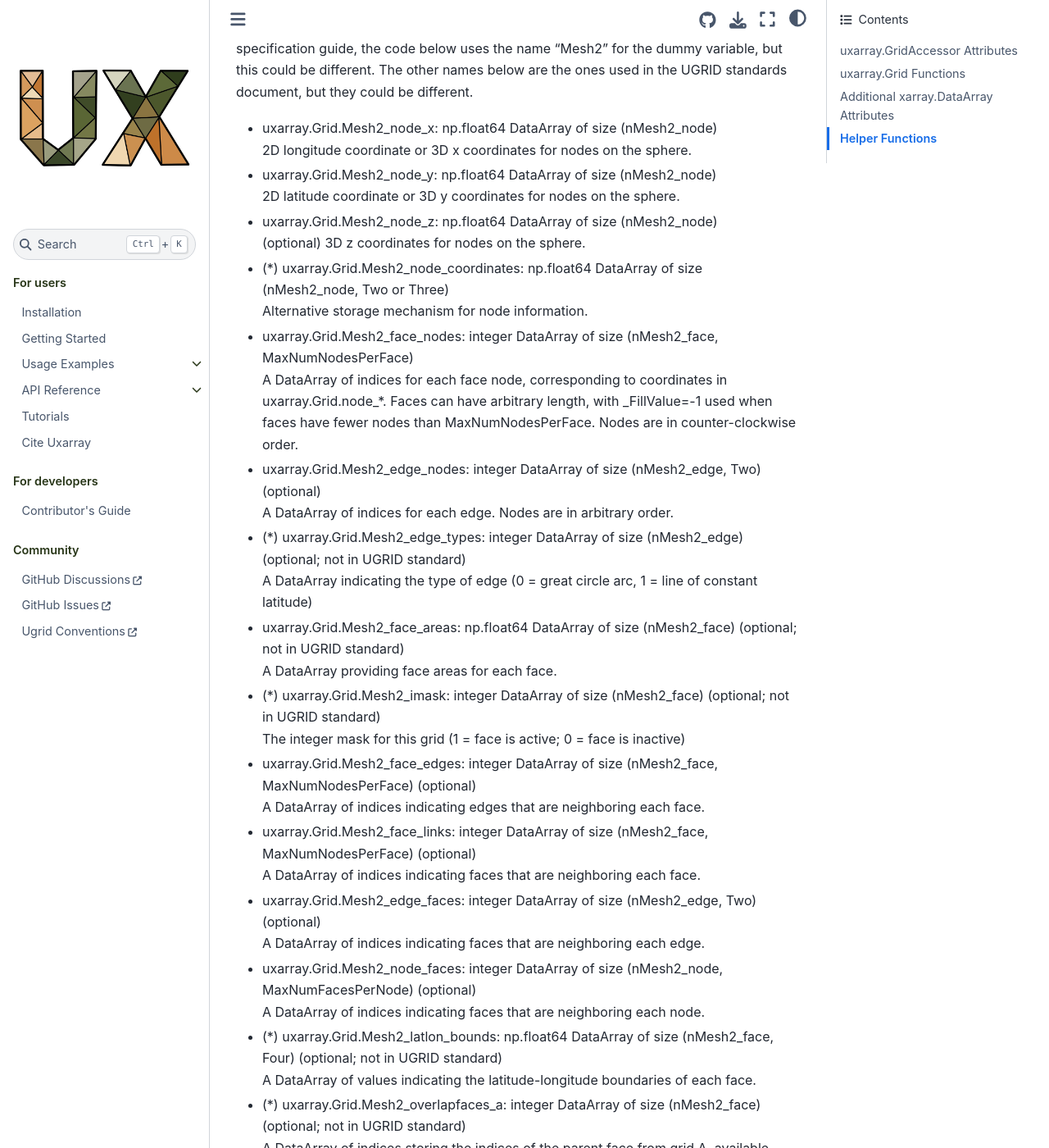
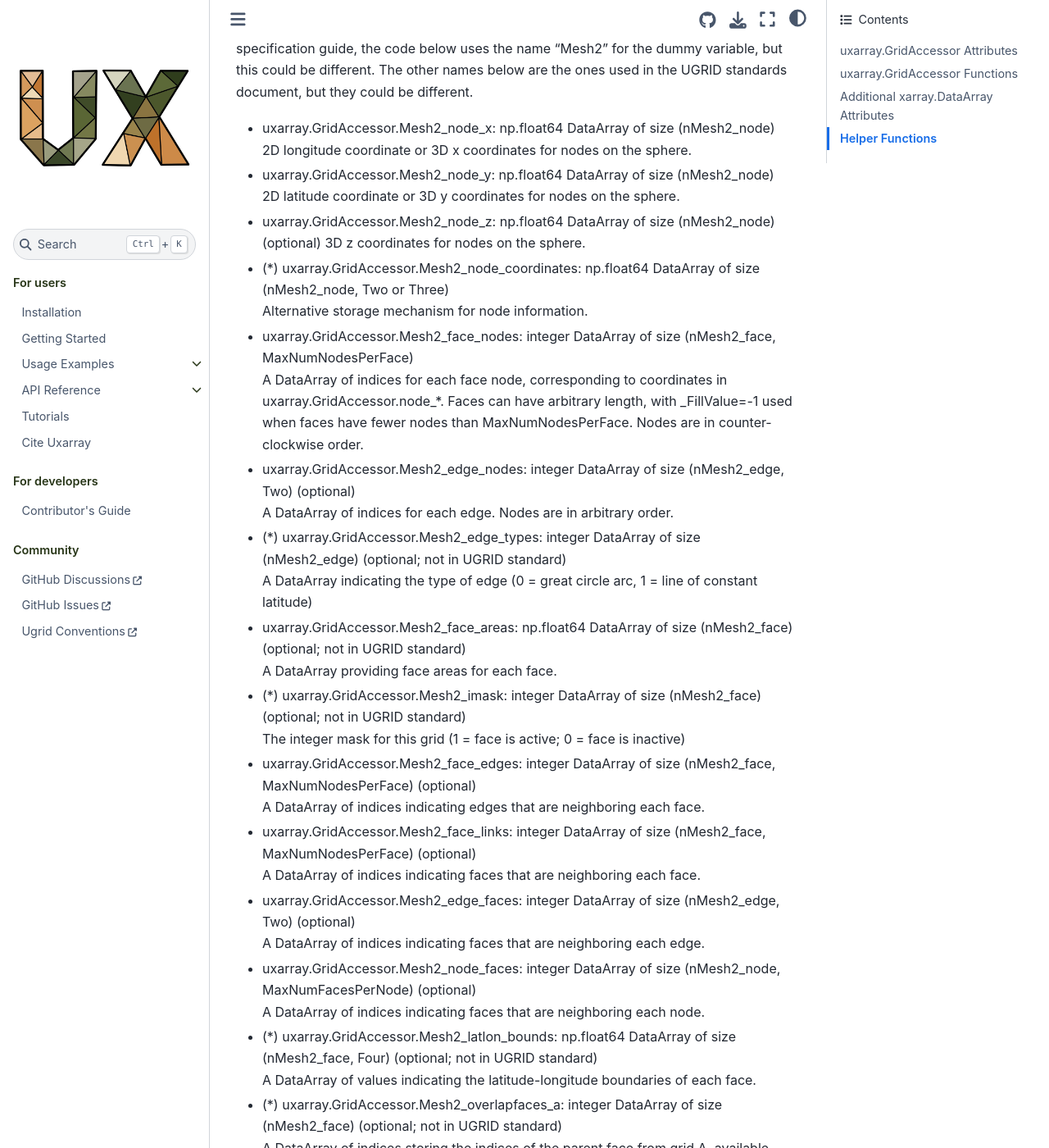
Before and after one commit to UXARRAY/uxarray, a Sphinx documentation site: the page built from docs/user_api/uxarray_api.md, in a window 1280 px wide and 1400 px high, scrolled down 984 px. Shown: the whole window at 82% size. Built offline with Sphinx 7.4.7 and the Sphinx Book theme 1.1.4, drawn with Linux system fonts in a browser that asks for light colours; some of the changed text lies outside the part shown.

Commit message:
Convert Grid appearances to GridAccessor

```diff
--- a/docs/user_api/uxarray_api.md
+++ b/docs/user_api/uxarray_api.md
@@ -26,18 +26,18 @@ to a ``xarray.Dataset`` object.
   this flag is set then alternative algorithms may be needed
   for some of the operations below.
 
-- (*) uxarray.Grid.edgedual: uxarray.Grid \
+- (*) uxarray.GridAccessor.edgedual: uxarray.GridAccessor \
   The edge dual grid.
 
-- uxarray.Grid.source_grid: string \
-  The source file for this uxarray.Grid's definition (For
+- uxarray.GridAccessor.source_grid: string \
+  The source file for this uxarray.GridAccessor's definition (For
   diagnostics and reporting purposes).
 
-- uxarray.Grid.source_datasets: string \
-  The source file(s) for this uxarray.Grid's corresponding
+- uxarray.GridAccessor.source_datasets: string \
+  The source file(s) for this uxarray.GridAccessor's corresponding
   data (For diagnostics and reporting purposes).
 
-- (*) uxarray.Grid.vertexdual: uxarray.Grid \
+- (*) uxarray.GridAccessor.vertexdual: uxarray.GridAccessor \
   The vertex dual grid.
 
 According to the UGRID specification, the UGRID file should
@@ -51,110 +51,110 @@ for the dummy variable, but this could be different. The
 other names below are the ones used in the UGRID standards
 document, but they could be different.
 
-- uxarray.Grid.Mesh2_node_x: np.float64 DataArray of size (nMesh2_node) \
+- uxarray.GridAccessor.Mesh2_node_x: np.float64 DataArray of size (nMesh2_node) \
   2D longitude coordinate or 3D x coordinates for nodes on the sphere.
 
-- uxarray.Grid.Mesh2_node_y: np.float64 DataArray of size (nMesh2_node) \
+- uxarray.GridAccessor.Mesh2_node_y: np.float64 DataArray of size (nMesh2_node) \
   2D latitude coordinate or 3D y coordinates for nodes on the sphere.
 
-- uxarray.Grid.Mesh2_node_z: np.float64 DataArray of size (nMesh2_node) \
+- uxarray.GridAccessor.Mesh2_node_z: np.float64 DataArray of size (nMesh2_node) \
   (optional)
   3D z coordinates for nodes on the sphere.
 
-- (*) uxarray.Grid.Mesh2_node_coordinates: np.float64 DataArray of size
+- (*) uxarray.GridAccessor.Mesh2_node_coordinates: np.float64 DataArray of size
   (nMesh2_node, Two or Three) \
   Alternative storage mechanism for node information.
 
-- uxarray.Grid.Mesh2_face_nodes: integer DataArray of size
+- uxarray.GridAccessor.Mesh2_face_nodes: integer DataArray of size
   (nMesh2_face, MaxNumNodesPerFace) \
   A DataArray of indices for each face node, corresponding to coordinates
-  in uxarray.Grid.node_*.  Faces can have arbitrary length, with
+  in uxarray.GridAccessor.node_*.  Faces can have arbitrary length, with
   _FillValue=-1 used when faces have fewer nodes than MaxNumNodesPerFace.
   Nodes are in counter-clockwise order.
 
-- uxarray.Grid.Mesh2_edge_nodes: integer DataArray of size (nMesh2_edge, Two)
+- uxarray.GridAccessor.Mesh2_edge_nodes: integer DataArray of size (nMesh2_edge, Two)
   (optional) \
   A DataArray of indices for each edge.  Nodes are in arbitrary order.
 
-- (*) uxarray.Grid.Mesh2_edge_types: integer DataArray of size (nMesh2_edge)
+- (*) uxarray.GridAccessor.Mesh2_edge_types: integer DataArray of size (nMesh2_edge)
   (optional; not in UGRID standard) \
   A DataArray indicating the type of edge (0 = great circle arc, 1 = line of
   constant latitude)
 
-- uxarray.Grid.Mesh2_face_areas: np.float64 DataArray of size (nMesh2_face)
+- uxarray.GridAccessor.Mesh2_face_areas: np.float64 DataArray of size (nMesh2_face)
   (optional; not in UGRID standard) \
   A DataArray providing face areas for each face.
 
-- (*) uxarray.Grid.Mesh2_imask: integer DataArray of size (nMesh2_face)
+- (*) uxarray.GridAccessor.Mesh2_imask: integer DataArray of size (nMesh2_face)
   (optional; not in UGRID standard) \
   The integer mask for this grid (1 = face is active; 0 = face is inactive)
 
-- uxarray.Grid.Mesh2_face_edges: integer DataArray of size (nMesh2_face,
+- uxarray.GridAccessor.Mesh2_face_edges: integer DataArray of size (nMesh2_face,
   MaxNumNodesPerFace) (optional) \
   A DataArray of indices indicating edges that are neighboring each face.
 
-- uxarray.Grid.Mesh2_face_links: integer DataArray of size (nMesh2_face,
+- uxarray.GridAccessor.Mesh2_face_links: integer DataArray of size (nMesh2_face,
   MaxNumNodesPerFace) (optional) \
   A DataArray of indices indicating faces that are neighboring each face.
 
-- uxarray.Grid.Mesh2_edge_faces: integer DataArray of size (nMesh2_edge,
+- uxarray.GridAccessor.Mesh2_edge_faces: integer DataArray of size (nMesh2_edge,
   Two) (optional) \
   A DataArray of indices indicating faces that are neighboring each edge.
 
-- uxarray.Grid.Mesh2_node_faces: integer DataArray of size (nMesh2_node,
+- uxarray.GridAccessor.Mesh2_node_faces: integer DataArray of size (nMesh2_node,
   MaxNumFacesPerNode) (optional) \
   A DataArray of indices indicating faces that are neighboring each node.
 
-- (*) uxarray.Grid.Mesh2_latlon_bounds: np.float64 DataArray of size
+- (*) uxarray.GridAccessor.Mesh2_latlon_bounds: np.float64 DataArray of size
   (nMesh2_face, Four) (optional; not in UGRID standard) \
   A DataArray of values indicating the latitude-longitude boundaries of
   each face.
 
-- (*) uxarray.Grid.Mesh2_overlapfaces_a: integer DataArray of size
+- (*) uxarray.GridAccessor.Mesh2_overlapfaces_a: integer DataArray of size
   (nMesh2_face) (optional; not in UGRID standard) \
   A DataArray of indices storing the indices of the parent face from
   grid A, available when this Grid is a supermesh.
 
-- (*) uxarray.Grid.Mesh2_overlapfaces_b: integer DataArray of size
+- (*) uxarray.GridAccessor.Mesh2_overlapfaces_b: integer DataArray of size
   (nMesh2_face) (optional; not in UGRID standard) \
   A DataArray of indices storing the indices of the parent face from
   grid B, available when this Grid is a supermesh.
 
-## uxarray.Grid  Functions
+## uxarray.GridAccessor  Functions
 
-- uxarray.Grid.__init__(self, xarray dataset) \
-  Populate Grid object with Xarray dataset.  The routine will automatically
+- uxarray.GridAccessor.__init__(self, xarray dataset) \
+  Populate GridAccessor object with Xarray dataset.  The routine will automatically
   detect if it is a UGrid, SCRIP, Exodus, or shape file.
 
-- (*) uxarray.Grid.__init__(self, string gridspec) \
+- (*) uxarray.GridAccessor.__init__(self, string gridspec) \
   Define a grid specified by gridspec string (analogous to the gridspec
   used in ncremap for grid generation).
 
-- uxarray.Grid.__init__(self, np.float64.list vertices) \
+- uxarray.GridAccessor.__init__(self, np.float64.list vertices) \
   Create a grid with one face with vertices specified by the given argument.
 
-- uxarray.Grid.encode_as(self, string grid_type) \
-  Encode a `uxarray.Grid` as a `xarray.Dataset`in the specified grid type
+- uxarray.GridAccessor.encode_as(self, string grid_type) \
+  Encode a `uxarray.GridAccessor` as a `xarray.Dataset`in the specified grid type
   (UGRID, SCRIP, Exodus, or SHP).
 
-- uxarray.Grid.calculatefaceareas(self) \
+- uxarray.GridAccessor.calculatefaceareas(self) \
   Calculate the area of all faces.
 
-- uxarray.Grid.build_node_face_connectivity(self) \
+- uxarray.GridAccessor.build_node_face_connectivity(self) \
   Build the node-face connectivity array.
 
-- uxarray.Grid.build_edge_face_connectivity(self) \
+- uxarray.GridAccessor.build_edge_face_connectivity(self) \
   Build the edge-face connectivity array.
 
-- uxarray.Grid.buildlatlon_bounds(self) \
+- uxarray.GridAccessor.buildlatlon_bounds(self) \
   Build the array of latitude-longitude bounding boxes.
 
-- uxarray.Grid.validate(self) \
+- uxarray.GridAccessor.validate(self) \
   Validate that the grid conforms to the UGRID standards.
 
 ## Additional xarray.DataArray Attributes
 
-- xarray.DataArray.grid: uxarray.Grid \
+- xarray.DataArray.grid: uxarray.GridAccessor \
   The grid associated with this xarray.DataArray.
 
 - xarray.type: enumeration {“vertexcentered”, “facecentered”,
@@ -168,7 +168,7 @@ document, but they could be different.
 ## Helper Functions
 
 - np.float64 uxarray.integrate(self, xarray.DataArray q,
-  uxarray.Grid region (optional)) \
+  uxarray.GridAccessor region (optional)) \
   Integrate the DataArray globally or over a specified region
   (if specified).
 
@@ -177,7 +177,7 @@ document, but they could be different.
   Compute global zonal means over bincount latitudinal bands.
 
 - xarray.DataSet uxarray.regrid(self, xarray.DataArray q,
-  uxarray.Grid targetgrid, opts) \
+  uxarray.GridAccessor targetgrid, opts) \
   Regrid the data to the target grid (by default via 1st order FV).
 
 - xarray.DataArray uxarray.divergence(xarray.DataArray u,
@@ -198,7 +198,7 @@ document, but they could be different.
   xarray.DataArray v, xarray.DataArray q) \
   Compute the dot product between a vector field (u,v) and the gradient of a scalar field q.
 
-- (*) xarray.Grid uxarray.supermesh(uxarray.Grid a, uxarray.Grid b) \
+- (*) xarray.GridAccessor uxarray.supermesh(uxarray.GridAccessor a, uxarray.GridAccessor b) \
   Construct the supermesh, consisting of all face edges from Grids a and b.
 
 - (*) xarray.DataSet xarray.DataSet.snapshot(self, nodes) \
```
Also changed, not shown: 1 other file.
